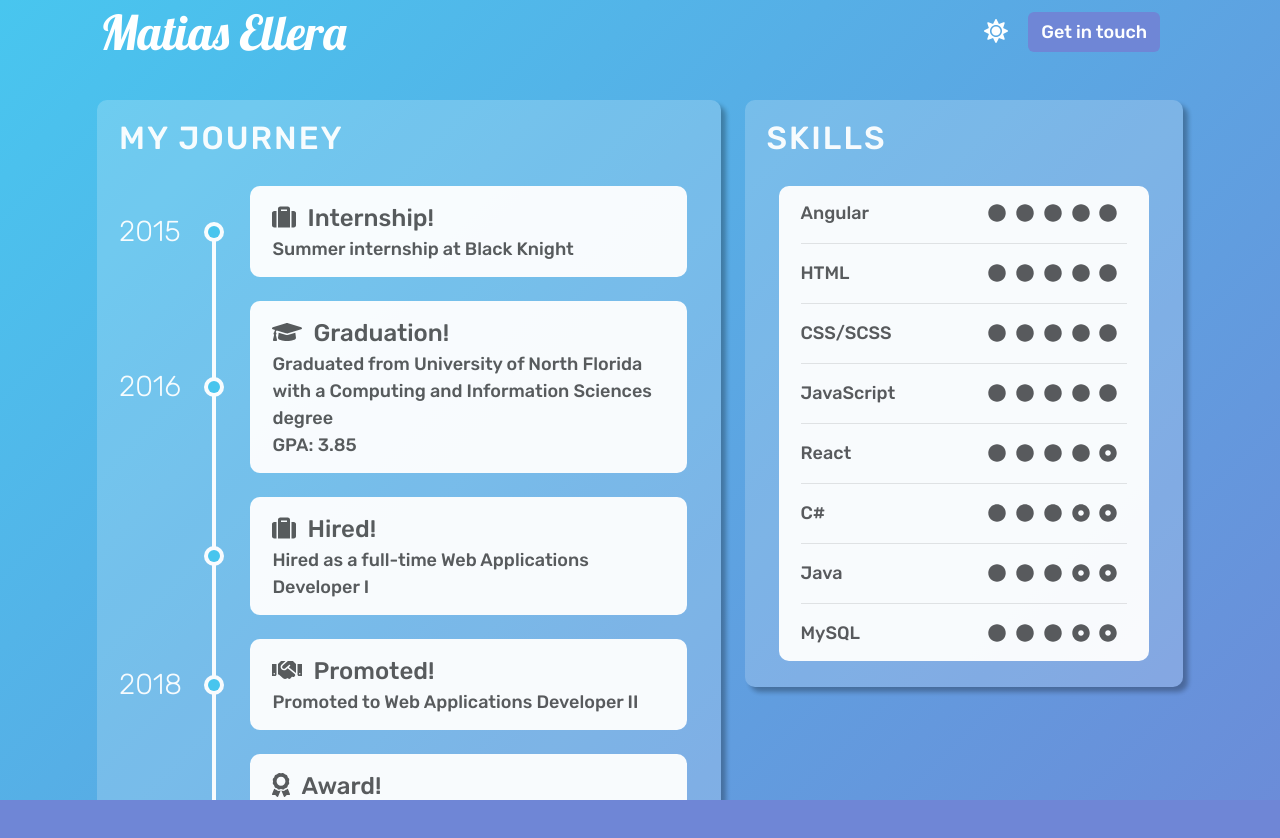
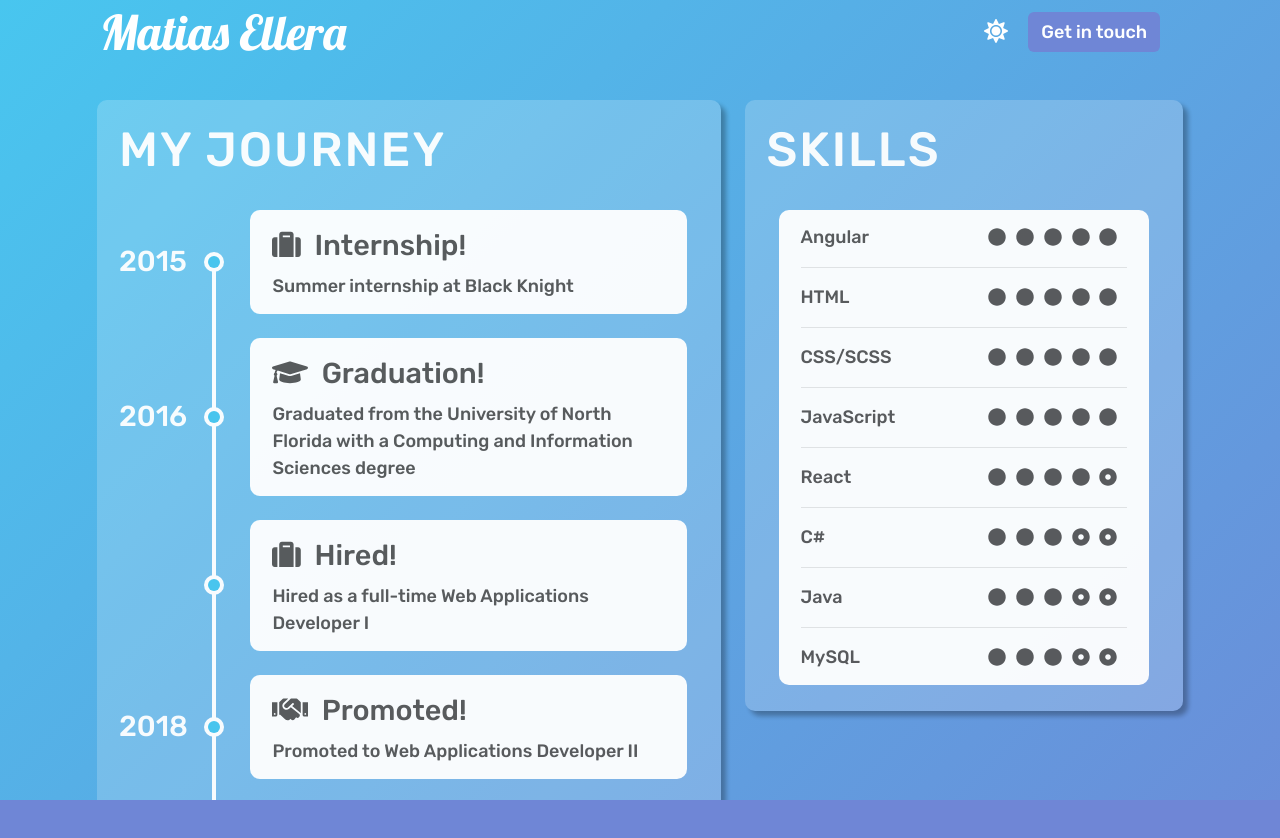
Before and after one commit to mellera86/matias-app, a React (Create React App) app: page / in a window 1280 px wide. Shown: the top 838 px of the page. Built offline with nearby package versions, Linux system fonts and the light colour scheme.

Commit message:
minor styles in the journey

```diff
--- a/src/components/Home/MyJourney/JourneyEvent/JourneyEvent.js
+++ b/src/components/Home/MyJourney/JourneyEvent/JourneyEvent.js
@@ -23,7 +23,7 @@ export class JourneyEvent extends Component {
           <div className={classes.desktopYear}>
             {this.props.year}
           </div>
-          <Card>
+          <Card className={classes.card}>
             <div className={classes.title}>
               <FontAwesomeIcon icon={this.props.icon} /> &nbsp;
               {this.props.title}
--- a/src/components/Home/MyJourney/JourneyEvent/JourneyEvent.module.scss
+++ b/src/components/Home/MyJourney/JourneyEvent/JourneyEvent.module.scss
@@ -11,7 +11,6 @@
 
 .year {
   width: 90px;
-  font-weight: 100;
   font-size: 1.8rem;
 }
 
@@ -81,5 +80,6 @@
 }
 
 .title {
-  font-size: 1.5rem;
+  font-size: 1.8rem;
+  margin-bottom: 0.2em;
 }
--- a/src/components/Home/MyJourney/MyJourney.js
+++ b/src/components/Home/MyJourney/MyJourney.js
@@ -21,8 +21,7 @@ export class MyJourney extends Component {
               Summer internship at Black Knight
             </JourneyEvent>
             <JourneyEvent year="2016" icon="graduation-cap" title="Graduation!">
-              Graduated from University of North Florida with a Computing and Information Sciences degree <br />
-              GPA: 3.85
+              Graduated from the University of North Florida with a Computing and Information Sciences degree
             </JourneyEvent>
             <JourneyEvent icon="suitcase" title="Hired!">
               Hired as a full-time Web Applications Developer I
--- a/src/index.scss
+++ b/src/index.scss
@@ -22,7 +22,7 @@ a:hover {
 }
 
 .card-title {
-  font-size: 2rem;
+  font-size: 3rem;
   font-weight: 500;
   letter-spacing: 2px;
 }
```
